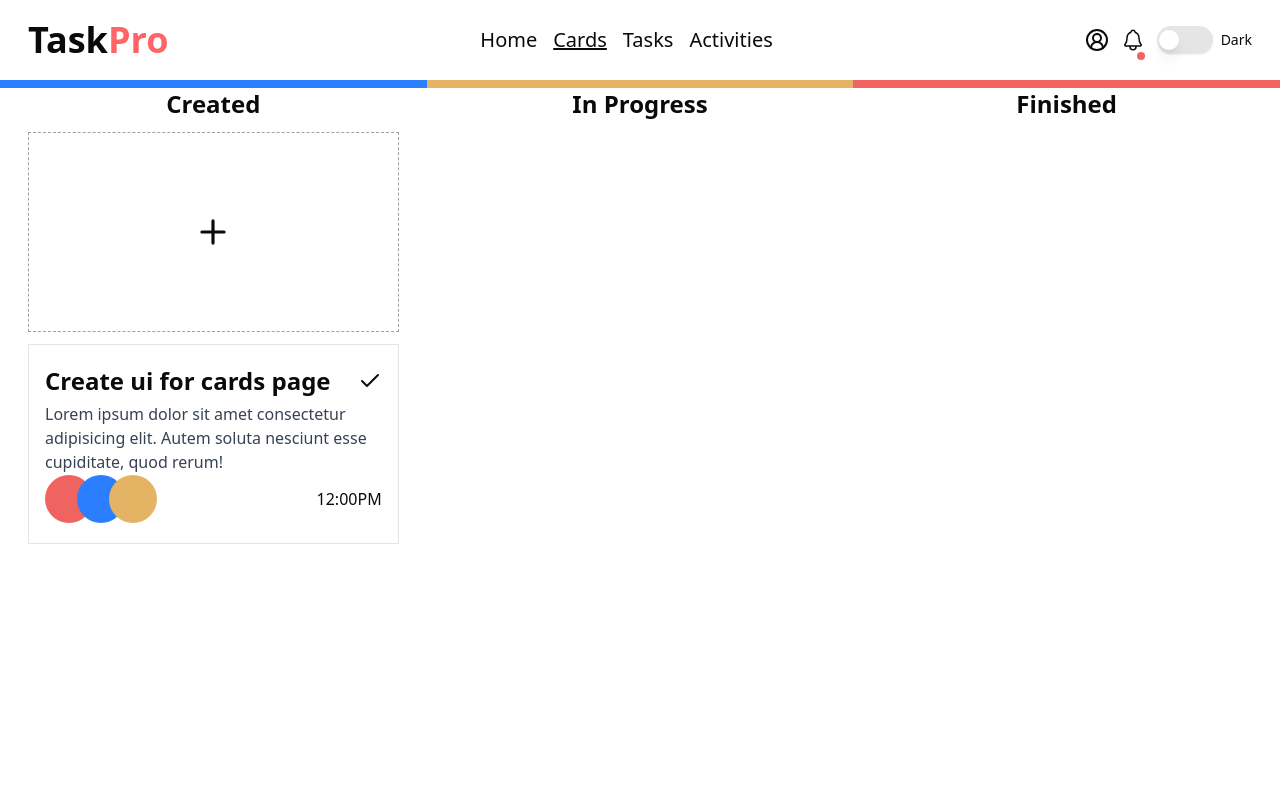
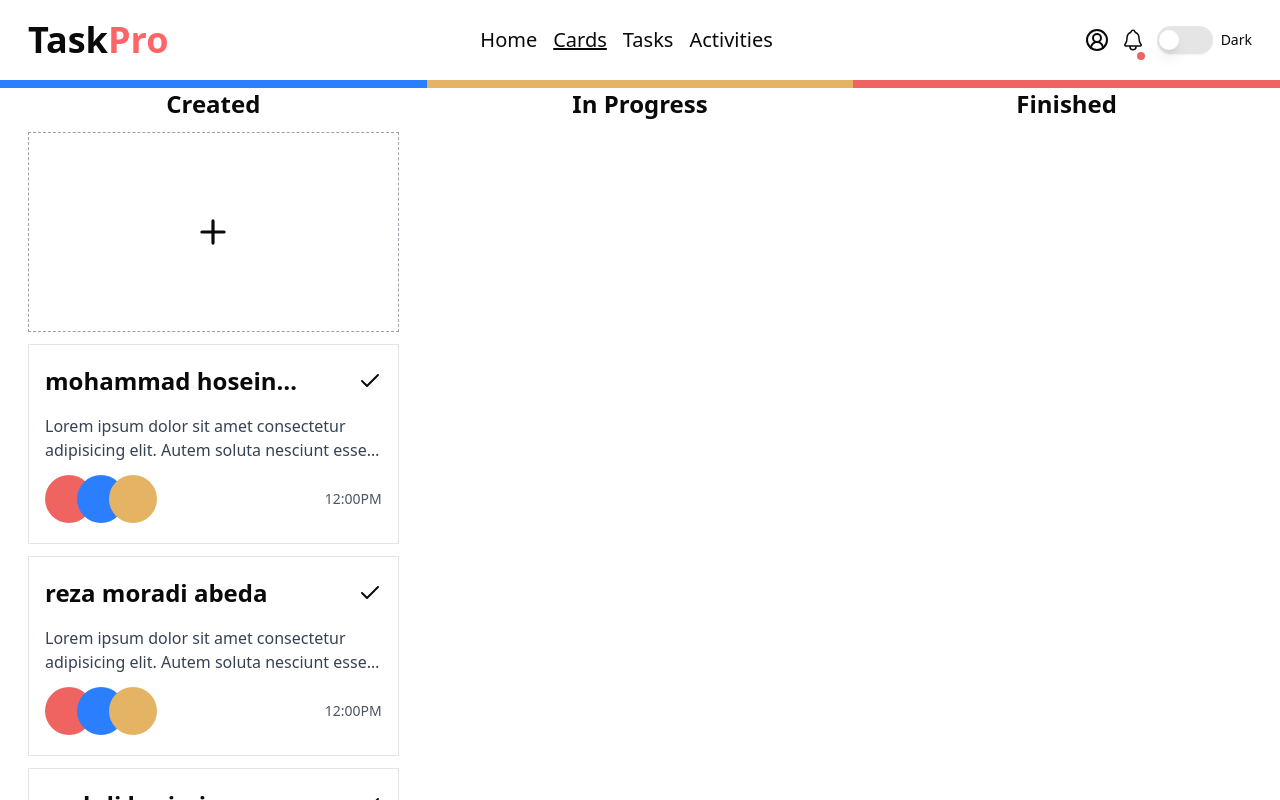
Before and after one commit to Mhorg8/taskify, a Next.js app: page /cards in a window 1280 px wide. Built offline with nearby package versions, Linux system fonts and the light colour scheme.

Commit message:
create sortablue task cmponent

```diff
--- a/app/cards/page.tsx
+++ b/app/cards/page.tsx
@@ -1,48 +1,55 @@
+"use client";
 import MoblieTabs from "@/components/cards/MoblieTabs";
-import React from "react";
+import TodoView from "@/components/cards/TodoView";
+import React, { useState } from "react";
 import { LuCheck, LuCheckCheck, LuPlus } from "react-icons/lu";
+import { closestCorners, DndContext } from "@dnd-kit/core";
+import {
+  arrayMove,
+  SortableContext,
+  verticalListSortingStrategy,
+} from "@dnd-kit/sortable";
 
 const CardsPage = () => {
+  const [tasks, setTasks] = useState([
+    { id: 1, title: "mohammad hosein alirezaie" },
+    { id: 2, title: "reza moradi abeda" },
+    { id: 3, title: "mahdi karimi " },
+    { id: 4, title: "fariba alirezaie" },
+  ]);
+
   return (
-    <div className="">
+    <div className="h-[calc(100dvh-80px)] overflow-hidden">
       <MoblieTabs />
       {/* large screen container */}
-      <div className="hidden md:grid grid-cols-3">
-        <div className=" border-t-8 border-blue-500 container">
+      <div className="hidden lg:grid grid-cols-3 h-full">
+        <DndContext
+          collisionDetection={closestCorners}
+        >
+          <div className="overflow-y-scroll overflow-x-hidden border-t-8 border-blue-500 container h-full relative">
             <h3 className="text-2xl font-bold text-center">Created</h3>
             {/* sample task view */}
             <div className="w-full h-[200px] mt-3 border border-dashed border-zinc-400 flex items-center justify-center hover:bg-zinc-200/80 hoverEffect">
               <LuPlus size={38} cursor="pointer" />
             </div>
-          <div className="w-full h-[200px] mt-3 border border-zinc-200 flex flex-col items-start justify-between hover:bg-zinc-200/80 hoverEffect py-5 px-4">
-            <div className="flex items-center justify-between w-full">
-              <h3 className="text-xl md:text-2xl font-bold flex-1">
-                Create ui for cards page
-              </h3>
-              <button className="cursor-pointer">
-                <LuCheck size={24} />
-              </button>
-            </div>
-            <p className="text-start mt-1 text-gray-700">
-              Lorem ipsum dolor sit amet consectetur adipisicing elit. Autem
-              soluta nesciunt esse cupiditate, quod rerum!
-            </p>
-            <div className="flex items-center justify-baseline w-full">
-              <div className="flex-1 flex item-center justify-start relative">
-                <div className="w-12 h-12 rounded-full bg-red hover:scale-110 hoverEffect"></div>
-                <div className="w-12 h-12 rounded-full bg-blue-500 -ml-4 hover:scale-110 hoverEffect" ></div>
-                <div className="w-12 h-12 rounded-full bg-yellow -ml-4 hover:scale-110 hoverEffect"></div>
-              </div>
-              <p>12:00PM</p>
+            <div className="">
+              <SortableContext
+                items={tasks}
+                strategy={verticalListSortingStrategy}
+              >
+                {tasks.map((task) => {
+                  return <TodoView key={task.id} task={task} />;
+                })}
+              </SortableContext>
             </div>
           </div>
-        </div>
-        <div className="flex justify-center text-center border-t-8 border-yellow container">
+          <div className="flex justify-center text-center border-t-8 border-yellow container h-full ">
             <h3 className="text-2xl font-bold">In Progress</h3>
           </div>
-        <div className="flex justify-center text-center border-t-8 border-red container">
+          <div className="flex justify-center text-center border-t-8 border-red container h-full ">
             <h3 className="text-2xl font-bold">Finished</h3>
           </div>
+        </DndContext>
       </div>
     </div>
   );
--- a/components/cards/MoblieTabs.tsx
+++ b/components/cards/MoblieTabs.tsx
@@ -2,7 +2,7 @@
 
 const MoblieTabs = () => {
   return (
-    <div className="flex items-center justify-between md:hidden h-full">
+    <div className="flex items-center justify-between lg:hidden h-full">
       <div className="cards__header-tab border-t-8 border-blue">Created</div>
       <div className="cards__header-tab border-t-8 border-red">In Progress</div>
       <div className="cards__header-tab border-t-8 border-yellow">Finished</div>
--- /dev/null
+++ b/components/cards/TodoView.tsx
@@ -0,0 +1,70 @@
+"use client";
+import React, { useState } from "react";
+import { LuCheck } from "react-icons/lu";
+import { useSortable } from "@dnd-kit/sortable";
+import { CSS } from "@dnd-kit/utilities";
+
+interface Task {
+  id: number;
+  title: string;
+}
+
+interface Props {
+  task: Task;
+}
+
+const TodoView = ({ task }: Props) => {
+  const [inProgress, setInProgress] = useState<Task[]>([]);
+
+  const { id, title } = task;
+  const { attributes, listeners, setNodeRef, transform, transition } =
+    useSortable({ id });
+
+  const style = {
+    transition,
+    transform: CSS.Transform.toString(transform),
+  };
+
+  function onDrag(e: React.DragEvent) {
+    e.preventDefault();
+  }
+
+  function dragEnd() {
+    setInProgress((prev) => [...prev, task]);
+  }
+
+  return (
+    <div
+      onDrag={(e) => onDrag(e)}
+      onDragEnd={() => dragEnd()}
+      ref={setNodeRef}
+      {...attributes}
+      {...listeners}
+      style={style}
+      className="w-full h-[200px] mt-3 border border-zinc-200 flex flex-col items-start justify-between hover:bg-zinc-200/80 hoverEffect py-5 px-4"
+    >
+      <div className="flex items-center justify-between w-full">
+        <h3 className=" line-clamp-1 text-lg md:text-lg lg:text-2xl font-bold flex-1">
+          {title}
+        </h3>
+        <button className="cursor-pointer">
+          <LuCheck size={24} />
+        </button>
+      </div>
+      <p className="mb-3 lg:mb-0  text-start line-clamp-2 text-sm md:text-base mt-1 text-gray-700">
+        Lorem ipsum dolor sit amet consectetur adipisicing elit. Autem soluta
+        nesciunt esse cupiditate, quod rerum!
+      </p>
+      <div className="flex items-center justify-baseline w-full">
+        <div className="flex-1 flex item-center justify-start relative">
+          <div className="w-8 h-8 lg:w-12 lg:h-12 rounded-full cursor-pointer bg-red hover:scale-110 hoverEffect"></div>
+          <div className="w-8 h-8 lg:w-12 lg:h-12 rounded-full cursor-pointer bg-blue-500 -ml-4 hover:scale-110 hoverEffect"></div>
+          <div className="w-8 h-8 lg:w-12 lg:h-12  rounded-full cursor-pointer bg-yellow -ml-4 hover:scale-110 hoverEffect"></div>
+        </div>
+        <p className="text-sm text-gray-600">12:00PM</p>
+      </div>
+    </div>
+  );
+};
+
+export default TodoView;
--- a/package.json
+++ b/package.json
@@ -9,6 +9,9 @@
     "lint": "next lint"
   },
   "dependencies": {
+    "@dnd-kit/core": "^6.3.1",
+    "@dnd-kit/sortable": "^10.0.0",
+    "@dnd-kit/utilities": "^3.2.2",
     "@radix-ui/react-label": "^2.1.2",
     "@radix-ui/react-switch": "^1.1.3",
     "@reduxjs/toolkit": "^2.6.0",
```
Also changed, not shown: 1 other file (tests, documents, lock files or other folders). Lines whose indentation alone changed are shown as unchanged.
